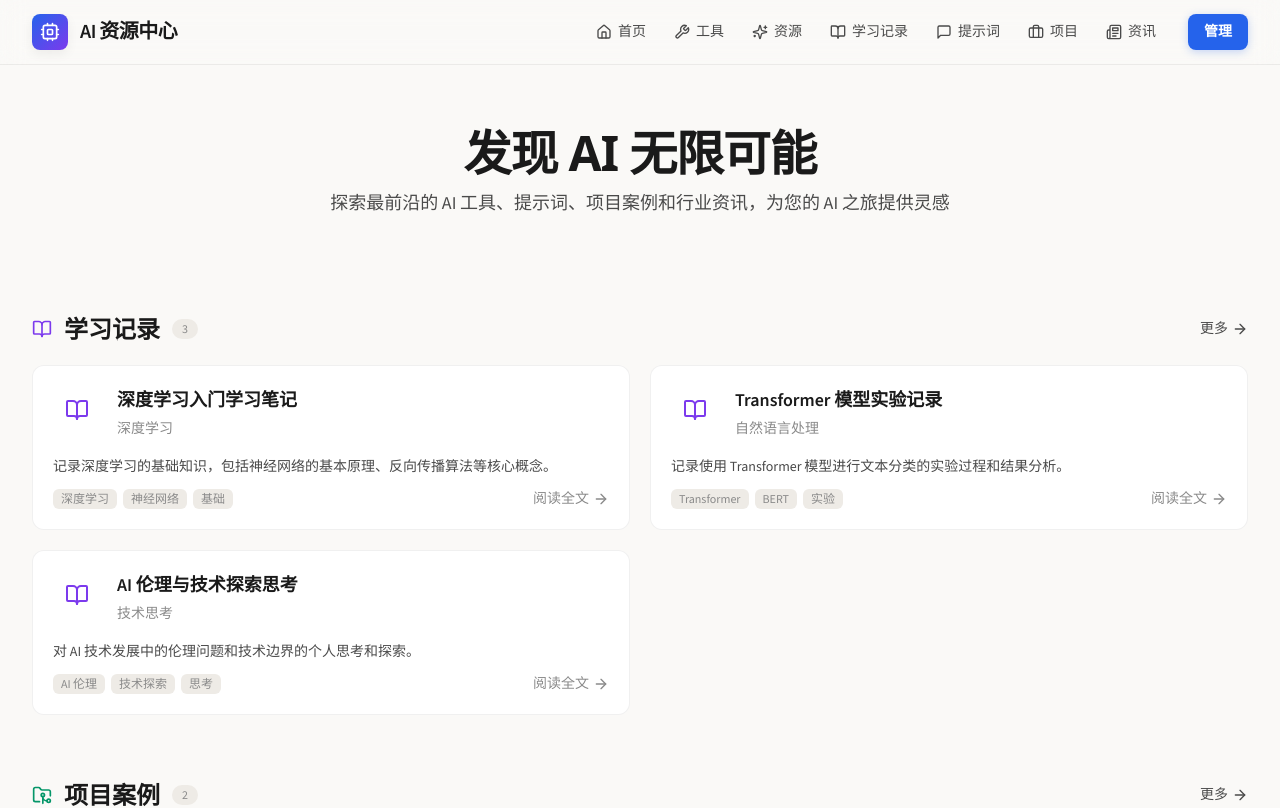
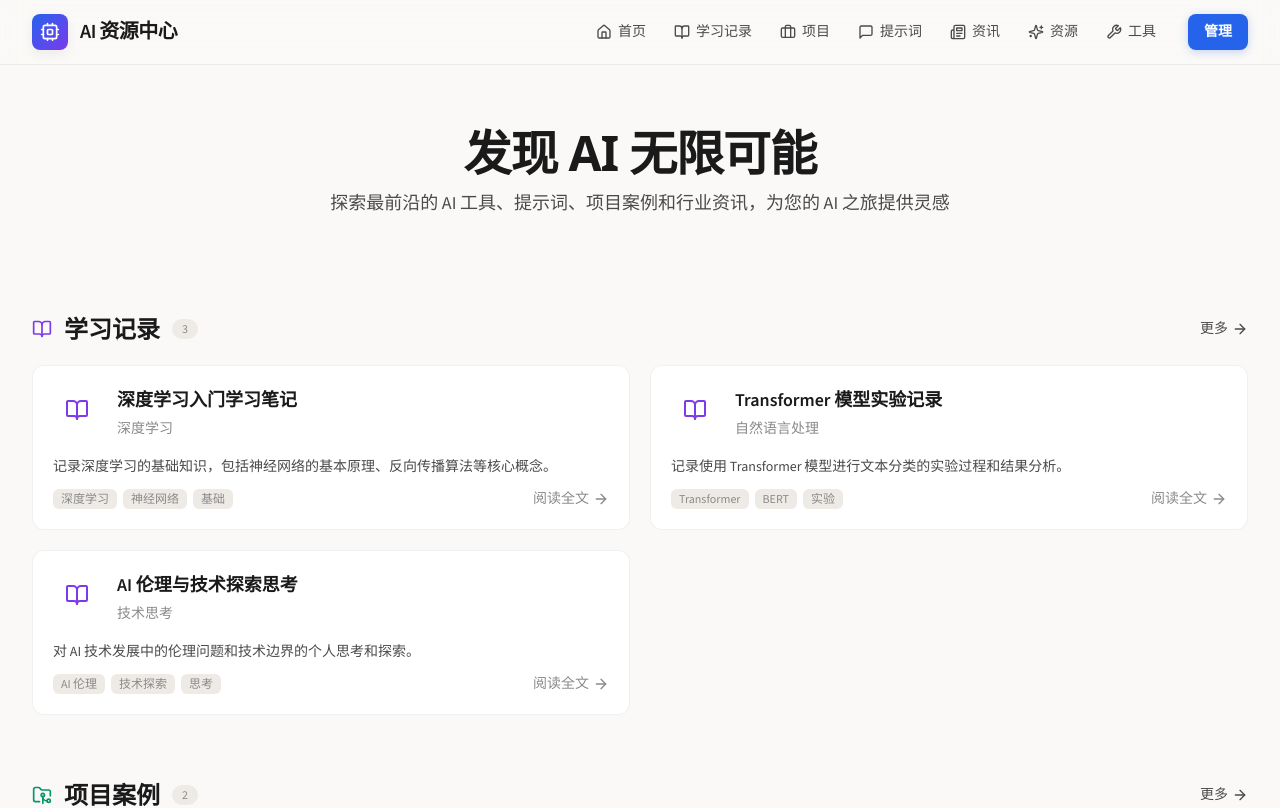
Before and after one commit to snipercai/Showcase, a React (Vite) app: page / in a window 1280 px wide. Shown: the top 808 px of the page. Built offline with nearby package versions, Linux system fonts and the light colour scheme.

Commit message:
feat: 调整导航栏栏目顺序
按照以下顺序展示导航链接：
1. 首页
2. 学习记录
3. 项目
4. 提示词
5. 资讯
6. 资源
7. 工具

```diff
--- a/src/layouts/MainLayout.tsx
+++ b/src/layouts/MainLayout.tsx
@@ -17,12 +17,12 @@ export function MainLayout() {
             </Link>
             <nav className="flex items-center gap-1">
               <NavLink to="/" icon={<Home className="w-4 h-4" />}>首页</NavLink>
+              <NavLink to="/learning-journal" icon={<BookOpen className="w-4 h-4" />}>学习记录</NavLink>
+              <NavLink to="/projects" icon={<Briefcase className="w-4 h-4" />}>项目</NavLink>
+              <NavLink to="/prompts" icon={<MessageSquare className="w-4 h-4" />}>提示词</NavLink>
+              <NavLink to="/news" icon={<Newspaper className="w-4 h-4" />}>资讯</NavLink>
+              <NavLink to="/resources" icon={<Sparkles className="w-4 h-4" />}>资源</NavLink>
               <NavLink to="/tools" icon={<Wrench className="w-4 h-4" />}>工具</NavLink>
-              <NavLink to="/resources" icon={<Sparkles className="w-4 h-4" />}>资源</NavLink>
-              <NavLink to="/learning-journal" icon={<BookOpen className="w-4 h-4" />}>学习记录</NavLink>
-              <NavLink to="/prompts" icon={<MessageSquare className="w-4 h-4" />}>提示词</NavLink>
-              <NavLink to="/projects" icon={<Briefcase className="w-4 h-4" />}>项目</NavLink>
-              <NavLink to="/news" icon={<Newspaper className="w-4 h-4" />}>资讯</NavLink>
               <Link
                 to="/admin"
                 className="ml-4 px-4 py-2 rounded-lg cyber-button text-sm font-medium"
```
